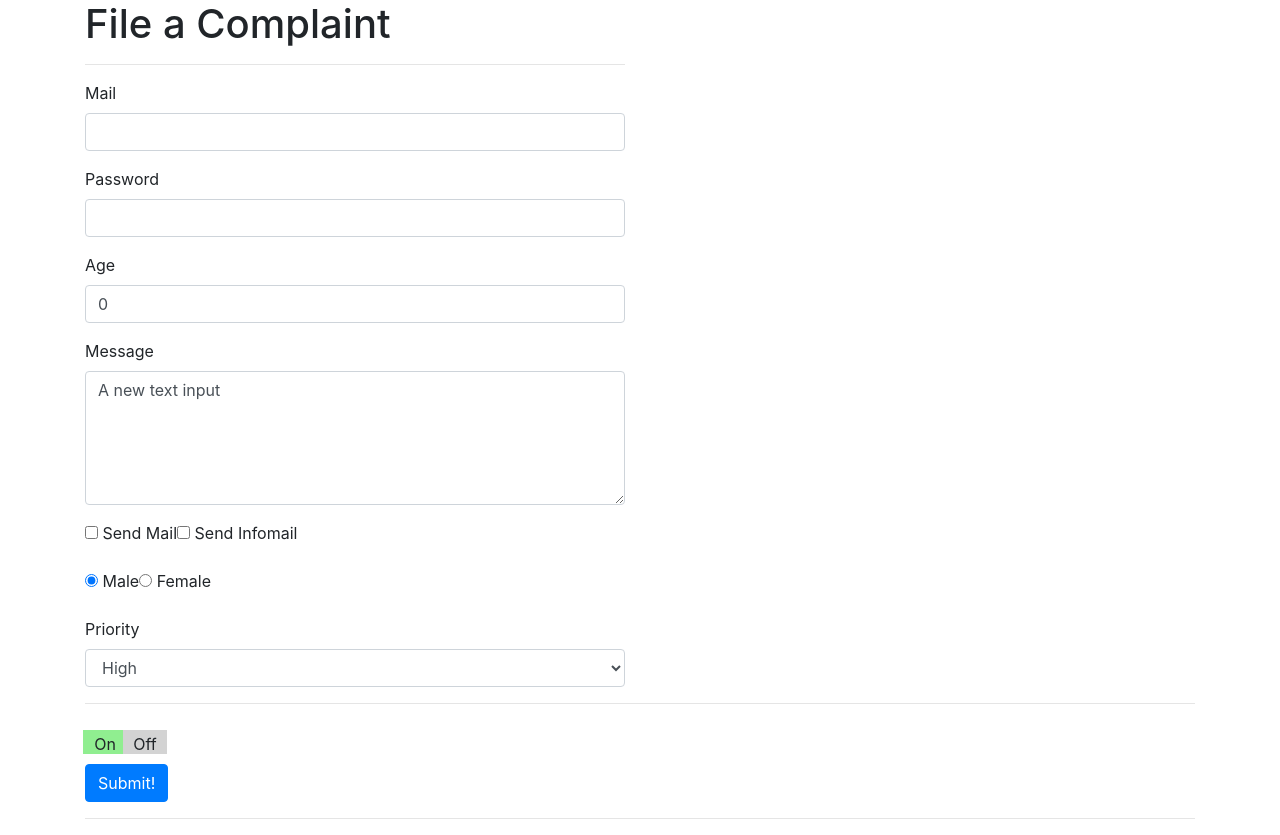
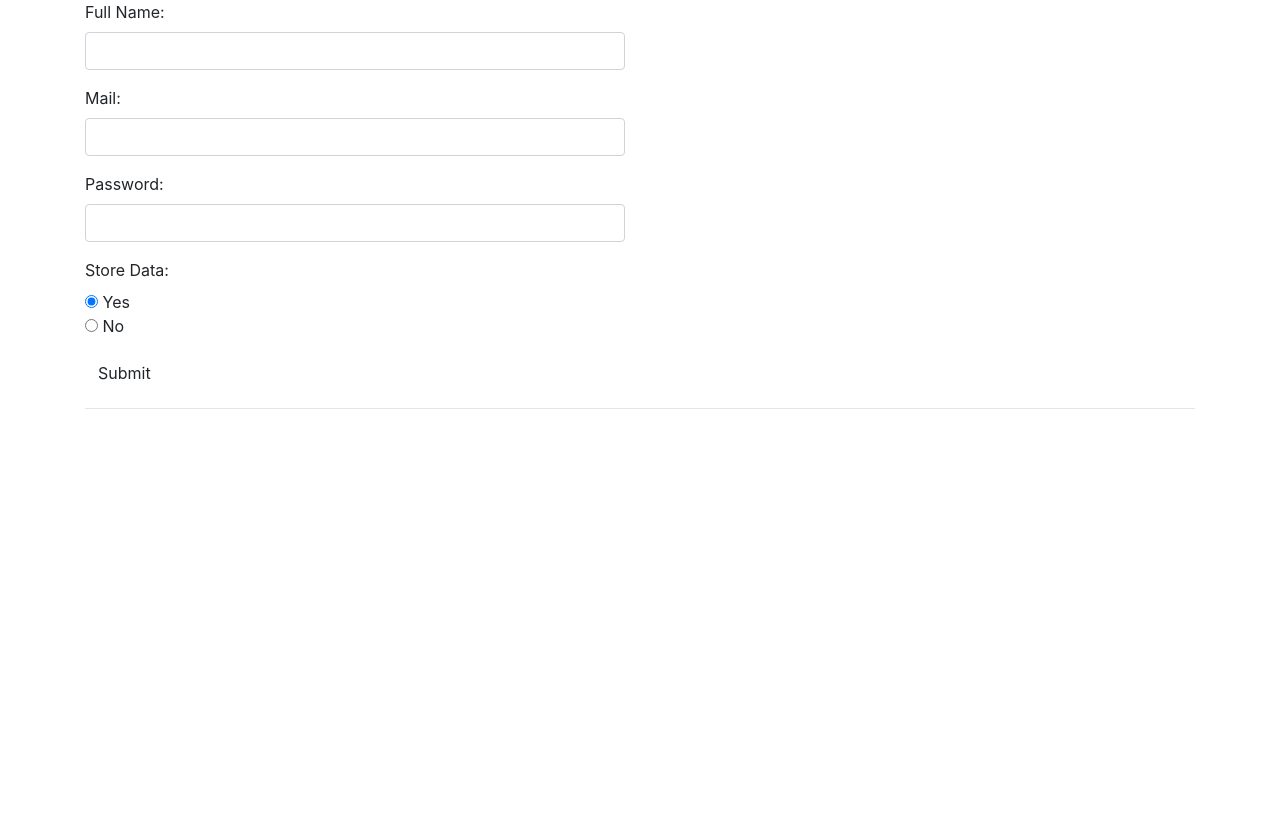
Before and after one commit to muhsatrio/latihan-vue, a Vue app: page / in a window 1280 px wide. After the commit the page ends 800 px from the top, so only its background shows below. Built offline with nearby package versions, Linux system fonts and the light colour scheme.

Commit message:
done assignment-forms

```diff
--- a/src/App.vue
+++ b/src/App.vue
@@ -3,108 +3,41 @@
         <!-- <form> -->
             <div class="row">
                 <div class="col-xs-12 col-sm-8 col-sm-offset-2 col-md-6 col-md-offset-3">
-                    <h1>File a Complaint</h1>
-                    <hr>
+                    <!-- Exercise 1 -->
+                    <!-- Create a Signup Form where you retrieve the following Information -->
+                    <!-- Full Name (First Name + Last Name) -->
+                    <!-- Mail -->
+                    <!-- Password -->
+                    <!-- Store Data? Yes/No -->
+
+                    <!-- <div class="row"> -->
                         <div class="form-group">
-                        <label for="email">Mail</label>
-                        <input
-                                type="text"
-                                id="email"
-                                class="form-control" v-model="userData.email">
+                            <label for="full-name">Full Name:</label>
+                            <input type="text" class="form-control" id="full_name" v-model="fullName">
                         </div>
                         <div class="form-group">
-                        <label for="password">Password</label>
-                        <input
-                                type="password"
-                                id="password"
-                                class="form-control"
-                                v-model.lazy="userData.password">
+                            <label for="email">Mail:</label>
+                            <input type="email" class="form-control" id="email" v-model="email">
                         </div>
-                    <p>{{ userData.password }}</p>
                         <div class="form-group">
-                        <label for="age">Age</label>
-                        <input
-                                type="number"
-                                id="age"
-                                class="form-control"
-                                v-model="userData.age">
+                            <label for="password">Password:</label>
+                            <input type="password" class="form-control" id="password" v-model="password">
                         </div>
+                        <div class="form-group">
+                            <label for="password">Store Data:</label><br>
+                            <input type="radio" name="" id="" value="Yes" v-model="isStore"> Yes<br>
+                            <input type="radio" name="" id="" value="No" v-model="isStore"> No
+                        </div>
+                        <button @click="isSubmitted=true" type="submit" class="btn btn-default">Submit</button>
+                    <!-- </div> -->
 
-                </div>
-            </div>
-            <div class="row">
-                <div class="col-xs-12 col-sm-8 col-sm-offset-2 col-md-6 col-md-offset-3 form-group">
-                    <label for="message">Message</label><br>
-                    <!-- Interpolation between <textarea>{{ test }}</textarea> doesn't work!-->
-                    <textarea
-                            id="message"
-                            rows="5"
-                            class="form-control"
-                            v-model="message"></textarea>
-                </div>
-            </div>
-            <div class="row">
-                <div class="col-xs-12 col-sm-8 col-sm-offset-2 col-md-6 col-md-offset-3">
-                    <div class="form-group">
-                        <label for="sendmail">
-                            <input
-                                    type="checkbox"
-                                    id="sendmail"
-                                    value="SendMail"
-                                    v-model="sendMail"> Send Mail
-                        </label>
-                        <label for="sendInfomail">
-                            <input
-                                    type="checkbox"
-                                    id="sendInfomail"
-                                    value="SendInfoMail"
-                                    v-model="sendMail"> Send Infomail
-                        </label>
-                    </div>
+                    <!-- Exercise 2 -->
+                    <!-- Only display the Form if it has NOT been submitted -->
+                    <!-- Display the Data Summary ONCE the Form HAS been submitted -->
 
-                </div>
-            </div>
-            <div class="row">
-                <div class="col-xs-12 col-sm-8 col-sm-offset-2 col-md-6 col-md-offset-3 form-group">
-                    <label for="male">
-                        <input
-                                type="radio"
-                                id="male"
-                                value="Male"
-                                v-model="gender"> Male
-                    </label>
-                    <label for="female">
-                        <input
-                                type="radio"
-                                id="female"
-                                value="Female"
-                                v-model="gender"> Female
-                    </label>
-                </div>
-            </div>
-            <div class="row">
-                <div class="col-xs-12 col-sm-8 col-sm-offset-2 col-md-6 col-md-offset-3 from-group">
-                    <label for="priority">Priority</label>
-                    <select
-                            id="priority"
-                            class="form-control"
-                            v-model="selectedPriority">
-                        <option v-for="(priority, i) in priorities" :key="i">{{ priority }}</option>
-                    </select>
-                </div>
-            </div>
-            <hr>
-            <div class="row">
-                <div class="col-xs-12 col-sm-8 col-sm-offset-2 col-md-6 col-md-offset-3">
-                    <app-switch v-model="dataSwitch"></app-switch>
-                </div>
-            </div>
-            <div class="row">
-                <div class="col-xs-12 col-sm-8 col-sm-offset-2 col-md-6 col-md-offset-3">
-                    <button
-                            class="btn btn-primary"
-                            @click="submitted">Submit!
-                    </button>
+                    <!-- Exercise 3 -->
+                    <!-- Edit the Example from above and create a custom "Full Name" Control -->
+                    <!-- which still holds the First Name and Last Name Input Field -->
                 </div>
             </div>
         <!-- </form> -->
@@ -116,17 +49,10 @@
                         <h4>Your Data</h4>
                     </div>
                     <div class="panel-body">
-                        <p>Mail: {{ userData.email }}</p>
-                        <p>Password: {{ userData.password }}</p>
-                        <p>Age: {{ userData.age }}</p>
-                        <p>Message: {{ message }}</p>
-                        <p><strong>Send Mail?</strong></p>
-                        <ul>
-                            <li v-for="(item, id) in sendMail" :key="id">{{ item }}</li>
-                        </ul>
-                        <p>Gender: {{ gender }}</p>
-                        <p>Priority: {{ selectedPriority }}</p>
-                        <p>Switched: {{ dataSwitch }}</p>
+                        <p>Full Name: {{ fullName }}</p>
+                        <p>Mail: {{ email }}</p>
+                        <p>Password: {{ password }}</p>
+                        <p>Store in Database?: {{ isStore==='Yes' ? 'Store in Database' : 'Not store in Database' }}</p>
                     </div>
                 </div>
             </div>
@@ -135,35 +61,18 @@
 </template>
 
 <script>
-    import Switch from './Switch';
     export default {
         data() {
             return {
-            userData: {
+                fullName: '',
                 email: '',
                 password: '',
-                age: 0
-            },
-            message: 'A new text input',
-            sendMail: [],
-            gender: 'Male',
-            selectedPriority: 'High',
-            priorities: ['High', 'Medium', 'Low'],
-            dataSwitch: true,
+                isStore: 'Yes',
                 isSubmitted: false
-        }
-      },
-      components: {
-          appSwitch: Switch
-      },
-      methods: {
-          submitted() {
-              this.isSubmitted = true;
             }
         },
     }
 </script>
 
 <style>
-
 </style>
--- a/src/Switch.vue
+++ /dev/null
@@ -1,45 +0,0 @@
-<template>
-    <div>
-        <div
-            id="on"
-            @click="switched(true)"
-            :class="{active: value}">On</div>
-        <div
-            id="off"
-            @click="switched(false)"
-            :class="{active: !value}">Off</div>
-    </div>
-</template>
-
-<script>
-    export default {
-        props: ['value'],
-        methods: {
-            switched(isOn) {
-                this.$emit('input', isOn)
-            }
-        },
-    }
-</script>
-
-<style scoped>
-    #on, #off {
-        width: 40px;
-        height: 20px;
-        background-color: lightgray;
-        padding: 2px;
-        display: inline-block;
-        margin: 10px -2px;
-        box-sizing: content-box;
-        cursor: pointer;
-        text-align: center;
-    }
-
-    #on:hover, #on.active {
-        background-color: lightgreen;
-    }
-
-    #off:hover, #off.active {
-        background-color: lightcoral;
-    }
-</style>
```
Lines whose indentation alone changed are shown as unchanged.
